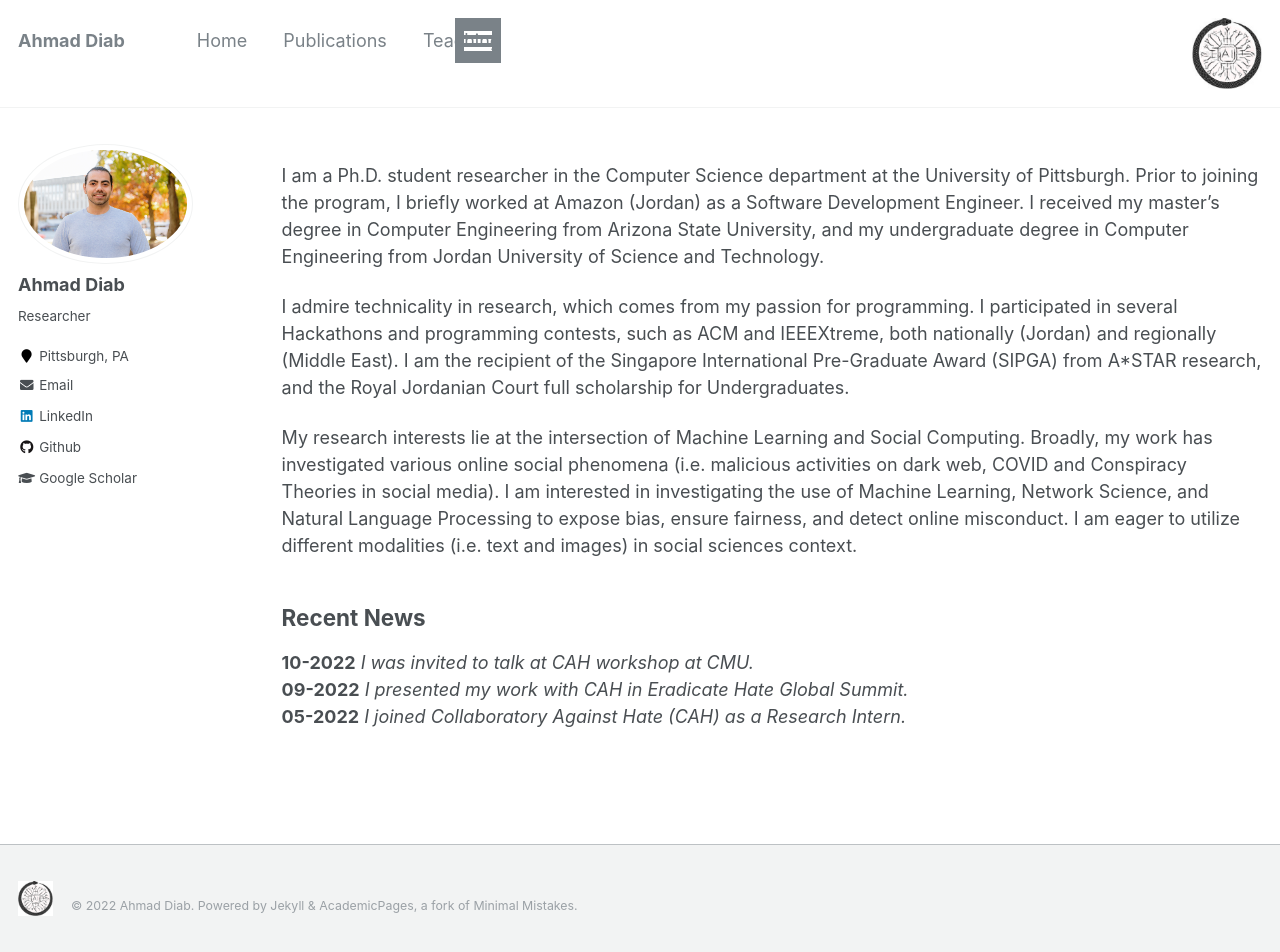
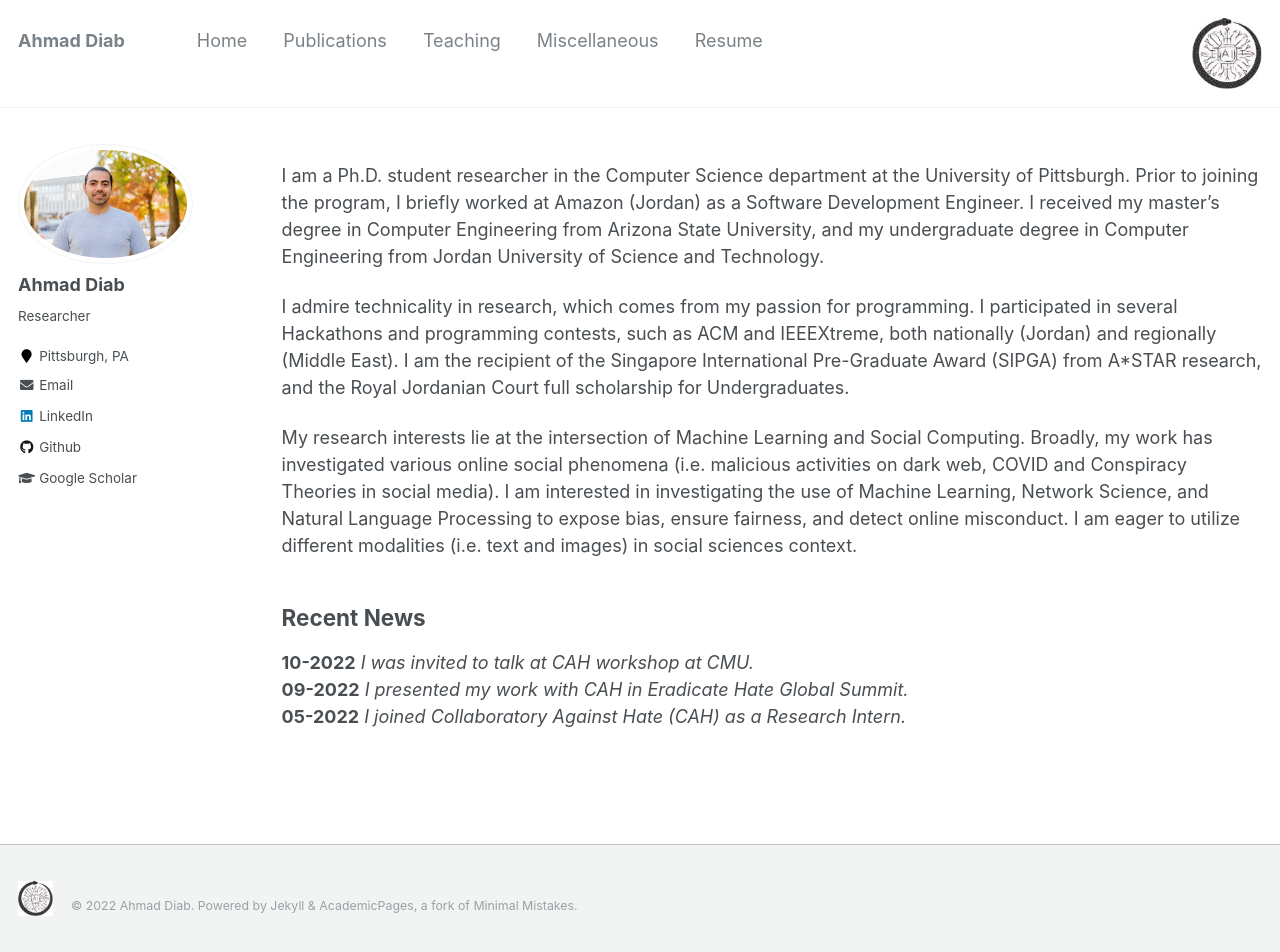
Before and after one commit to aadiab/aadiab.github.io, a Jekyll site: the page built from index.md, in a window 1280 px wide and 952 px high. Built offline with Jekyll 4.4.1, drawn with Linux system fonts in a browser that asks for light colours.

```diff
--- a/_includes/masthead.html
+++ b/_includes/masthead.html
@@ -4,7 +4,7 @@
   <div class="masthead__inner-wrap">
     <div class="masthead__menu" style="display:inline-block;">
       <nav id="site-nav" class="greedy-nav">
-        <button><div class="navicon"></div></button>
+        <!-- <button><div class="navicon"></div></button> -->
         <ul class="visible-links">
           <li class="masthead__menu-item masthead__menu-item--lg"><a href="{{ base_path }}/">{{ site.title }}</a></li>
           {% for link in site.data.navigation.main %}
@@ -16,7 +16,7 @@
             <li class="masthead__menu-item"><a href="{{ domain }}{{ link.url }}">{{ link.title }}</a></li>
           {% endfor %}
         </ul>
-        <ul class="hidden-links hidden"></ul>
+        <!-- <ul class="hidden-links hidden"></ul> -->
       </nav>
     </div>
     <img src="/images/mylogo.png" width="70" height="70" style="float:right;">
```
